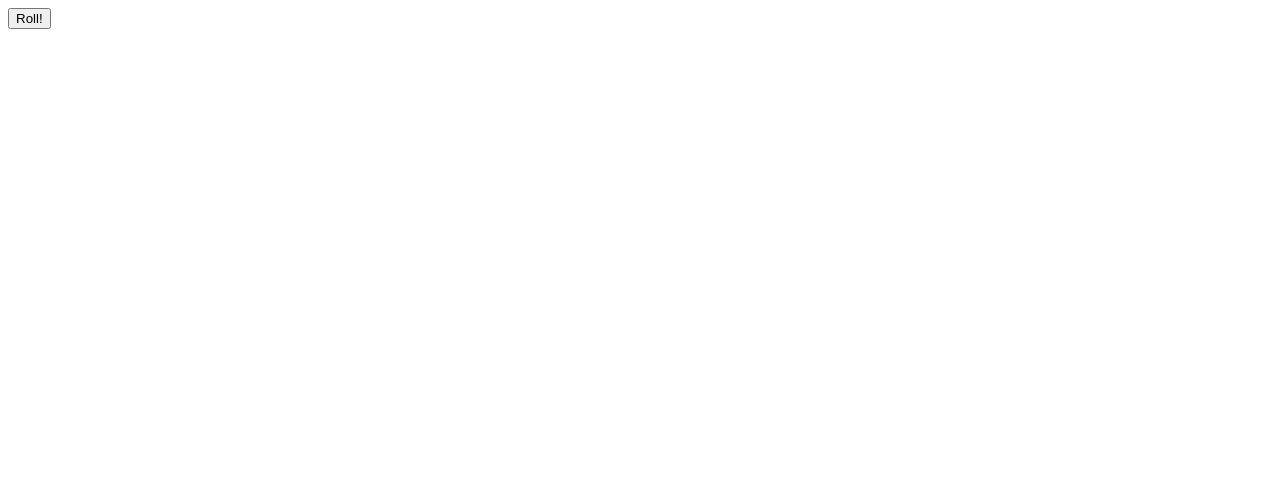
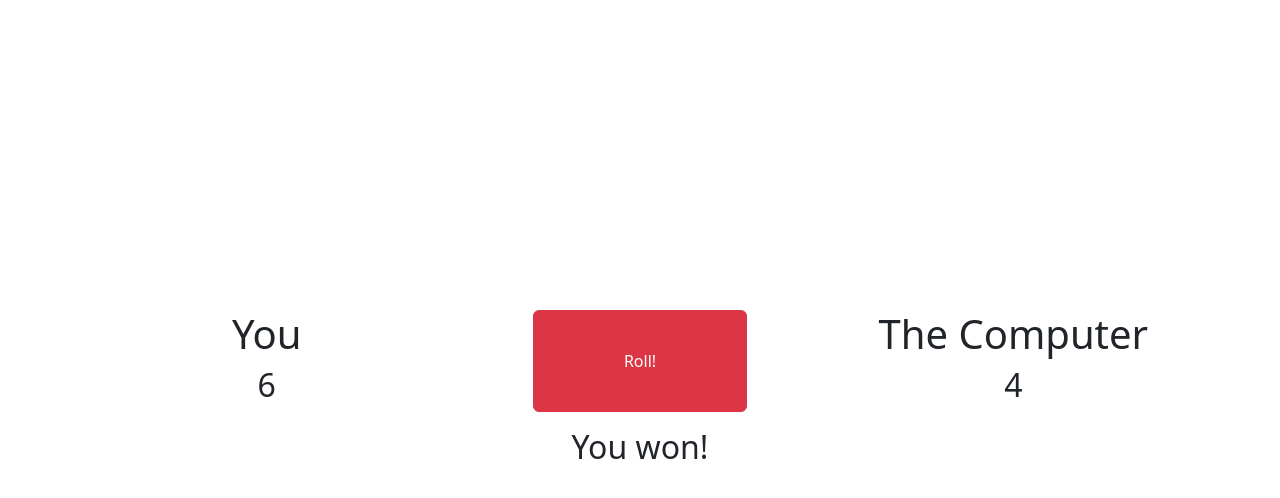
Before and after one commit to MLaz95/js-mail-dadi, a plain HTML site: page dice/index.html in a window 1280 px wide. Both pictures are taken after a click on the button "Roll!". Drawn offline with nearby package versions, Linux system fonts and the light colour scheme.

Commit message:
aggiunto stile; dadi completati

```diff
--- a/dice/index.html
+++ b/dice/index.html
@@ -3,12 +3,30 @@
 <head>
     <meta charset="UTF-8">
     <meta name="viewport" content="width=device-width, initial-scale=1.0">
+    <!-- bootstrap -->
+    <link href="https://cdn.jsdelivr.net/npm/bootstrap@5.3.2/dist/css/bootstrap.min.css" rel="stylesheet" integrity="sha384-T3c6CoIi6uLrA9TneNEoa7RxnatzjcDSCmG1MXxSR1GAsXEV/Dwwykc2MPK8M2HN" crossorigin="anonymous">
     <title>Document</title>
 </head>
 <body>
-    <button id="button">Roll!</button>
+    <div class="d-flex justify-content-center align-items-center vh-100">
+        <div class="row justify-content-center text-center w-100">
+            <div class="col-5">
+                <h1>You</h1>
+                <h2 id="player">-</h2>
+            </div>
+            <button id="button" class="btn btn-danger btn-large col-2">Roll!</button>
+            <div class="col-5">
+                <h1>The Computer</h1>
+                <h2 id="computer">-</h2>
+            </div>
+            <h2 id="result" class="col-2 p-3">-</h2>
+        </div>
+    </div>
 
 
+
+    <!-- bootstrap -->
+    <script src="https://cdn.jsdelivr.net/npm/bootstrap@5.3.2/dist/js/bootstrap.bundle.min.js" integrity="sha384-C6RzsynM9kWDrMNeT87bh95OGNyZPhcTNXj1NW7RuBCsyN/o0jlpcV8Qyq46cDfL" crossorigin="anonymous"></script>
     <!-- my script -->
     <script src="./script.js"></script>
 </body>
--- a/dice/script.js
+++ b/dice/script.js
@@ -1,4 +1,7 @@
 const buttonElement = document.querySelector("#button")
+const playerElement = document.querySelector("#player")
+const computerElement = document.querySelector("#computer")
+const resultElement = document.querySelector("#result")
 
 buttonElement.addEventListener('click',
     function() {
@@ -6,12 +9,15 @@ buttonElement.addEventListener('click',
         const computerRoll = (Math.floor(Math.random() * 6) + 1);
 
         console.log(`You rolled a ${playerRoll}, the computer rolled a ${computerRoll}.`)
+        playerElement.innerHTML = playerRoll
+        computerElement.innerHTML = computerRoll
+
         if(playerRoll == computerRoll){
-            console.log("That's a tie!")
+            resultElement.innerHTML = "It's a tie!"
         } else if(playerRoll > computerRoll){
-            console.log("you won!")
+            resultElement.innerHTML = "You won!"
         } else{
-            console.log("you lost")
+            resultElement.innerHTML = "You lost!"
         }
 
 
```
